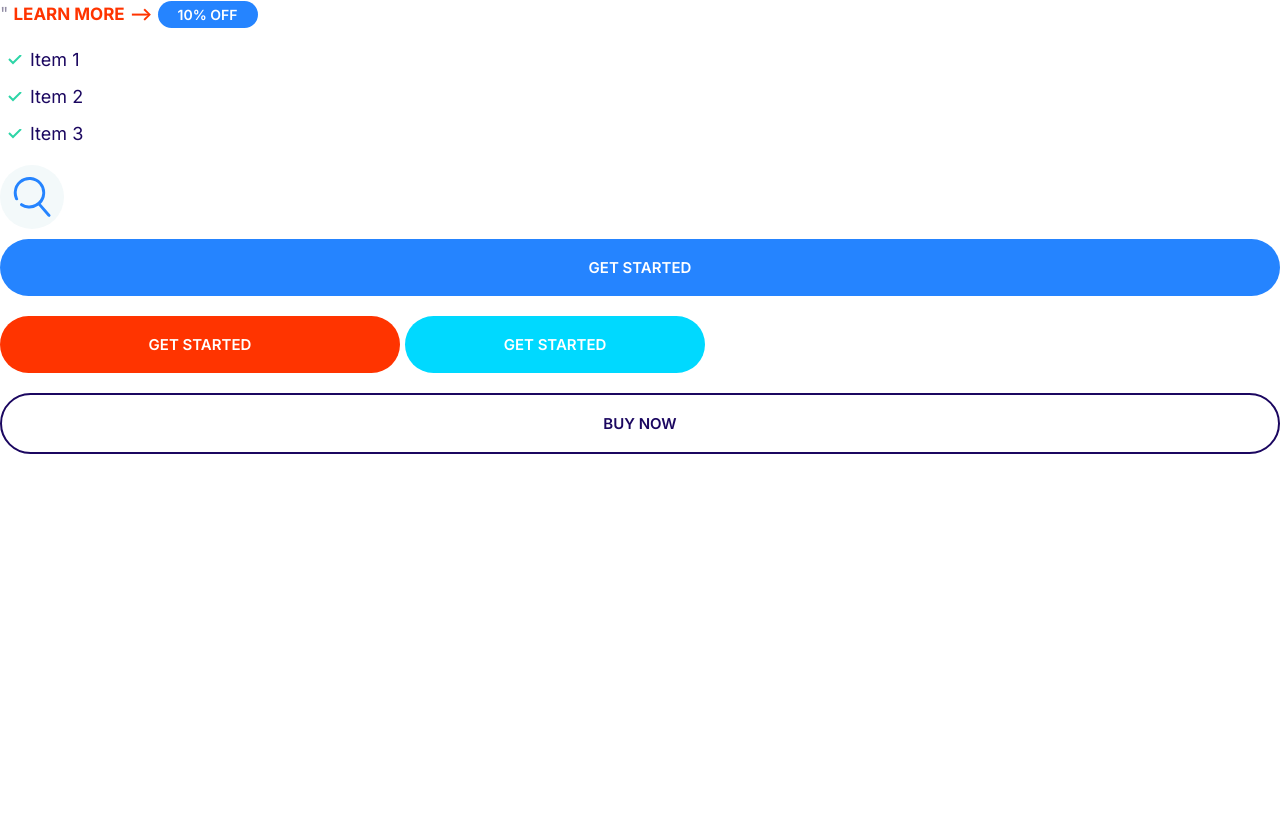
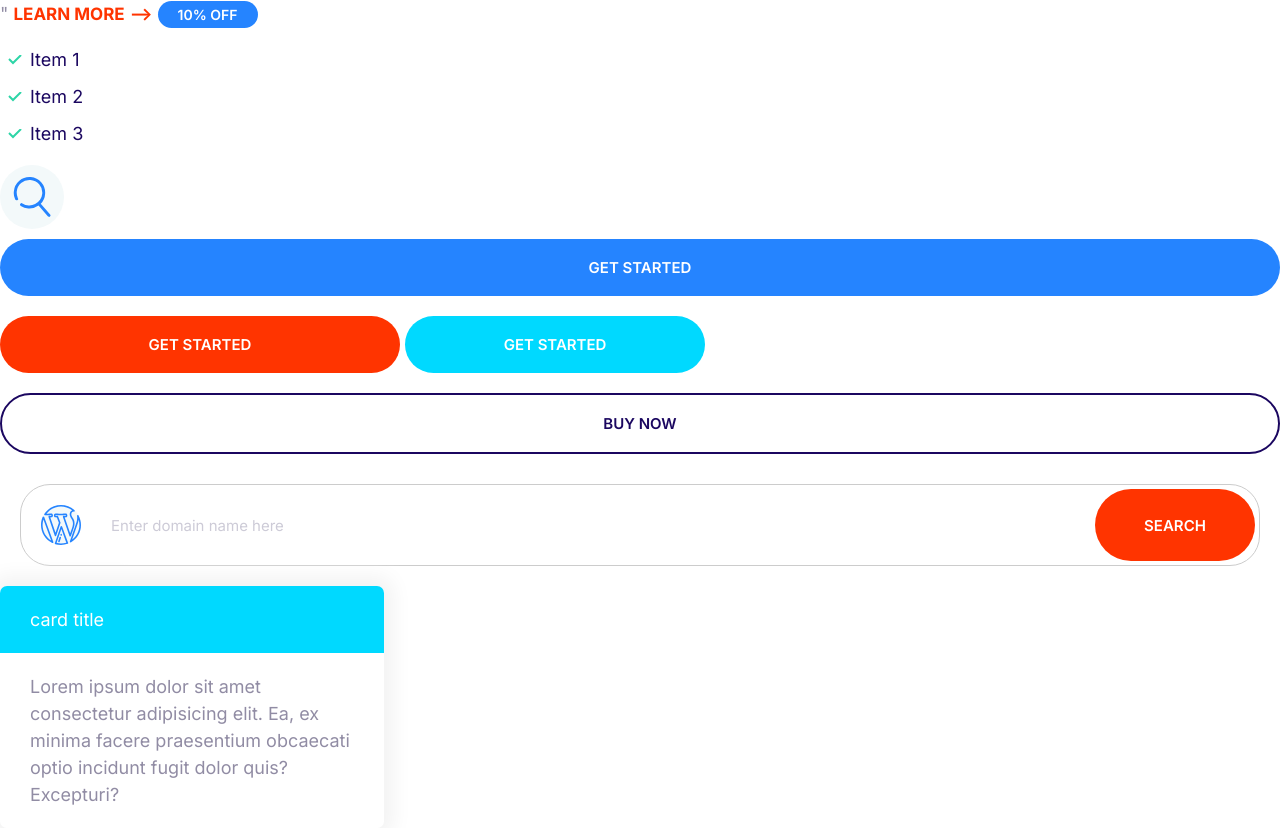
Before and after one commit to hiRafa/MyPortfolio, a plain HTML site: page Mosh/index.html in a window 1280 px wide. Before the commit the page ends 800 px from the top, so only its background shows below. Drawn offline with Linux system fonts and the light colour scheme; files whose address does not match are found by name.

Commit message:
Card layout

```diff
--- a/Mosh/index.html
+++ b/Mosh/index.html
@@ -14,6 +14,7 @@
     <link rel="stylesheet" href="normalize.css"/>
 </head>
 <body>
+
     <a href="#" class="link-arrow">Learn more</a>
     <span class="badge badge--primary badge--small">10% OFF</span>
     <ul class="list list--tick">
@@ -30,5 +31,23 @@
     <button class="button button--accent">GET STARTED</button>
     <button class="button button--secondary">GET STARTED</button>
     <button class="button button--block">BUY NOW</button>
+
+    <div class="input-group">
+        <span class="icon-container">
+            <svg class="icon icon--primary">
+              <use xlink:href="/Mosh/icons/sprite.svg#wordpress"></use>
+            </svg>
+        </span>
+
+        <input type="text" class="input" placeholder="Enter domain name here"/>
+        <button class="button button--accent">Search</button>
+    </div>
+
+    <div style="width: 30%"; padding: 4rem> <!-- temporarely -->
+        <div class="card card--secondary">
+            <header class="card__header"> card title </header>
+            <div class="div card__body">Lorem ipsum dolor sit amet consectetur adipisicing elit. Ea, ex minima facere praesentium obcaecati optio incidunt fugit dolor quis? Excepturi?</div>
+        </div>
+    </div>
 </body>
 </html>
--- a/Mosh/styles.css
+++ b/Mosh/styles.css
@@ -4,6 +4,8 @@
     --color-accent: #ff3400;
     --color-headings: #1b0760;
     --color-body: #918ca4;
+    --color-border: #ccc;
+    --border-radius: 30px;
 }
 
 *, *::after, *::before {
@@ -178,6 +180,8 @@ a {
     align-items: center; /* vertical axis */
 }
 
+/* ------------------------------------------------------------- */
+/* BUTTONS */
 .button {
     border-radius: 50px;
     border: none;
@@ -238,3 +242,76 @@ a {
         font-size: 1.5rem;
     }
 }
+
+/* ------------------------------------------------------------- */
+/* INPUTS */
+.input {
+    border-radius: var(--border-radius);
+    border: 1px solid var(--color-border);
+    color: var(--color-headings);
+    font-size: 2rem;
+    outline: 0; /* chrome adds outline automatically, setting it to 0 mkes it disappear */
+    padding: 1.5rem 3.5rem;
+}
+
+::placeholder {
+    color: #cdcbd7;
+}
+
+.input-group {
+    border: 1px solid var(--color-border);
+    border-radius: var(--border-radius);
+    margin: 2rem;
+    display: flex;
+    flex-flow: row wrap;
+    align-content: center;
+    justify-content: center;
+}
+
+.input-group .input { /* this model is like an if statement (if input is inside of an input-group, border is 0) */
+    border: 0;
+    flex-grow: 1;
+    padding: 1.5rem 1rem;
+}
+
+.input-group .button { /* styling only buttons inside input-group */
+    margin: 4px;
+    width: 160px;
+    overflow: visible;
+}
+
+.input-group .icon-container {
+   align-self: center;
+   justify-self: center;
+   width: 40px;
+   height: 40px;
+   margin: 20px;
+}
+
+@media screen and (min-width: 1024px){
+    .input {
+        font-size: 1.5rem;
+    }
+}
+
+/* ------------------------------------------------------------- */
+/* CARDS */
+.card {
+    border-radius: 7px;
+    box-shadow: 0 0 20px 10px #f3f3f3;
+    overflow:hidden;
+}
+
+.card__header, .card__body {
+    padding: 2rem 3rem;
+}
+
+.card--primary .card__header {
+    background-color: var(--color-primary);
+    color: white;
+}
+
+.card--secondary .card__header {
+    background-color: var(--color-secondary);
+    color: white;
+}
```
